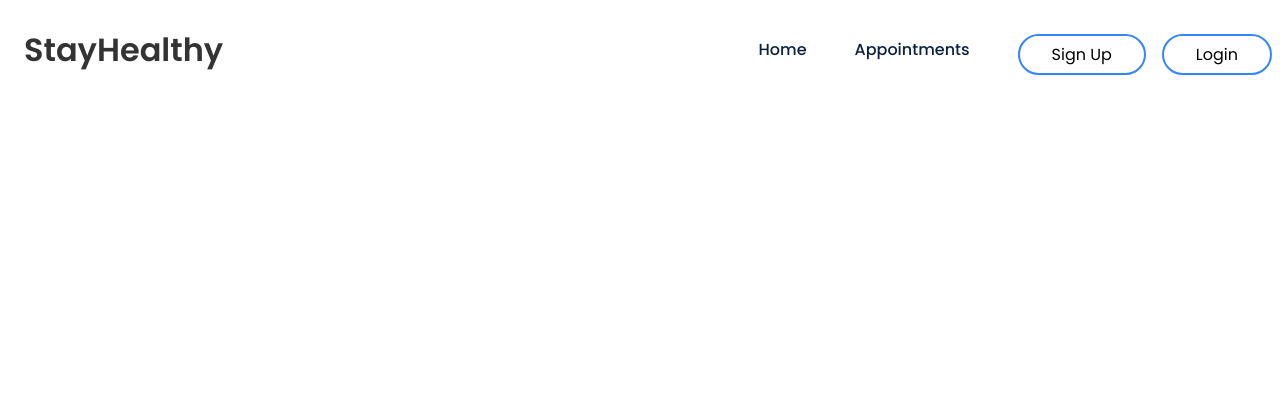
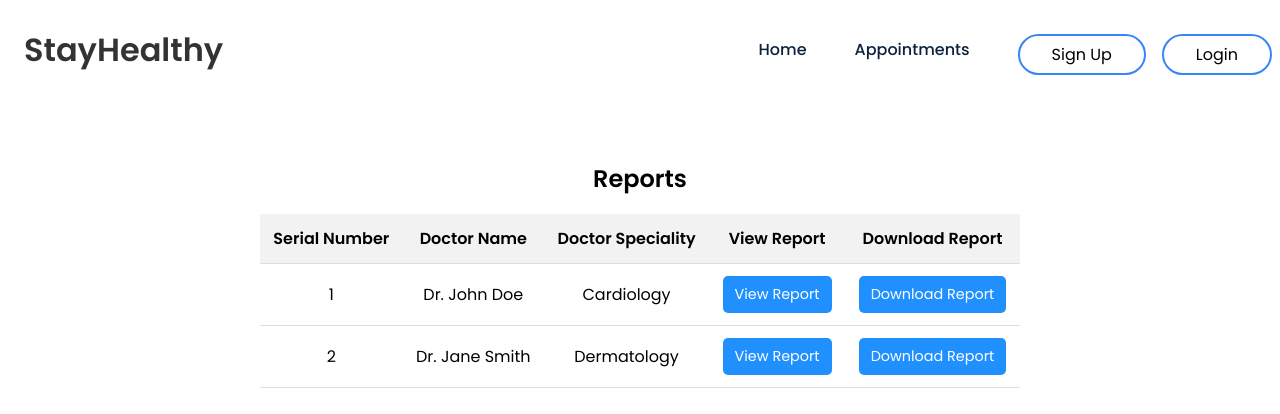
Before and after one commit to cryptotweezer/med_appt_capstone, a React (Create React App) app: page /reports in a window 1280 px wide. Shown: the top 414 px of the page. Built offline with nearby package versions, Linux system fonts and the light colour scheme.

Commit message:
implement download and view medical report

```diff
--- a/src/App.js
+++ b/src/App.js
@@ -8,6 +8,8 @@ import FindDoctorSearch from './Components/FindDoctorSearch/FindDoctorSearch';
 import BookingConsultation from './Components/BookingConsultation';
 import ReviewForm from './Components/ReviewForm/ReviewForm';
 import ProfileCard from './Components/ProfileCard/ProfileCard'; // 👈 importado
+import ReportsLayout from './Components/ReportsLayout/ReportsLayout';
+
 
 function App() {
   return (
@@ -22,6 +24,7 @@ function App() {
             <Route path="/booking-consultation" element={<BookingConsultation />} />
             <Route path="/review" element={<ReviewForm />} />
             <Route path="/profile" element={<ProfileCard />} /> {/* 👈 nueva ruta */}
+            <Route path="/reports" element={<ReportsLayout />} />
           </Routes>
         </Notification>
       </BrowserRouter>
--- a/src/Components/Navbar/Navbar.js
+++ b/src/Components/Navbar/Navbar.js
@@ -60,6 +60,9 @@ const Navbar = () => {
                 <Link to="/profile">Your Profile</Link>
               </li>
               <li>
+                <Link to="/reports">Your Reports</Link>
+              </li>
+              <li>
                 <Link to="/review">Reviews</Link>
               </li>
               <li>
--- /dev/null
+++ b/src/Components/ReportsLayout/ReportsLayout.css
@@ -0,0 +1,46 @@
+.reports-container {
+  max-width: 800px;
+  margin: 10% auto;
+  padding: 20px;
+  background-color: #fff;
+  border-radius: 8px;
+}
+
+.reports-container h2 {
+  text-align: center;
+  margin-bottom: 20px;
+}
+
+table {
+  width: 100%;
+  border-collapse: collapse;
+  font-family: Arial, sans-serif;
+}
+
+thead {
+  background-color: #f5f5f5;
+}
+
+th, td {
+  padding: 12px;
+  text-align: left;
+  border-bottom: 1px solid #ddd;
+}
+
+th {
+  font-weight: bold;
+}
+
+.btn {
+  padding: 8px 12px;
+  background-color: #2190ff;
+  color: white;
+  text-decoration: none;
+  border-radius: 5px;
+  display: inline-block;
+  font-size: 0.9rem;
+}
+
+.btn:hover {
+  background-color: #0c7ae8;
+}
--- /dev/null
+++ b/src/Components/ReportsLayout/ReportsLayout.js
@@ -0,0 +1,66 @@
+import React from 'react';
+import './ReportsLayout.css';
+
+const ReportsLayout = () => {
+  const reports = [
+    {
+      id: 1,
+      doctorName: 'Dr. John Doe',
+      speciality: 'Cardiology',
+      reportLink: '/patient_report.pdf',
+    },
+    {
+      id: 2,
+      doctorName: 'Dr. Jane Smith',
+      speciality: 'Dermatology',
+      reportLink: '/patient_report.pdf',
+    },
+  ];
+
+  return (
+    <div className="reports-container">
+      <h2>Reports</h2>
+      <table>
+        <thead>
+          <tr>
+            <th>Serial Number</th>
+            <th>Doctor Name</th>
+            <th>Doctor Speciality</th>
+            <th>View Report</th>
+            <th>Download Report</th>
+          </tr>
+        </thead>
+        <tbody>
+          {reports.map((report, index) => (
+            <tr key={report.id}>
+              <td>{index + 1}</td>
+              <td>{report.doctorName}</td>
+              <td>{report.speciality}</td>
+              <td>
+                <a
+                  href={report.reportLink}
+                  target="_blank"
+                  rel="noopener noreferrer"
+                  className="btn"
+                >
+                  View Report
+                </a>
+              </td>
+              <td>
+                <a
+                  href={report.reportLink}
+                  download
+                  className="btn"
+                >
+                  Download Report
+                </a>
+              </td>
+            </tr>
+          ))}
+        </tbody>
+      </table>
+    </div>
+  );
+};
+
+export default ReportsLayout;
```
Also changed, not shown: 1 other file (tests, documents, lock files or other folders).
